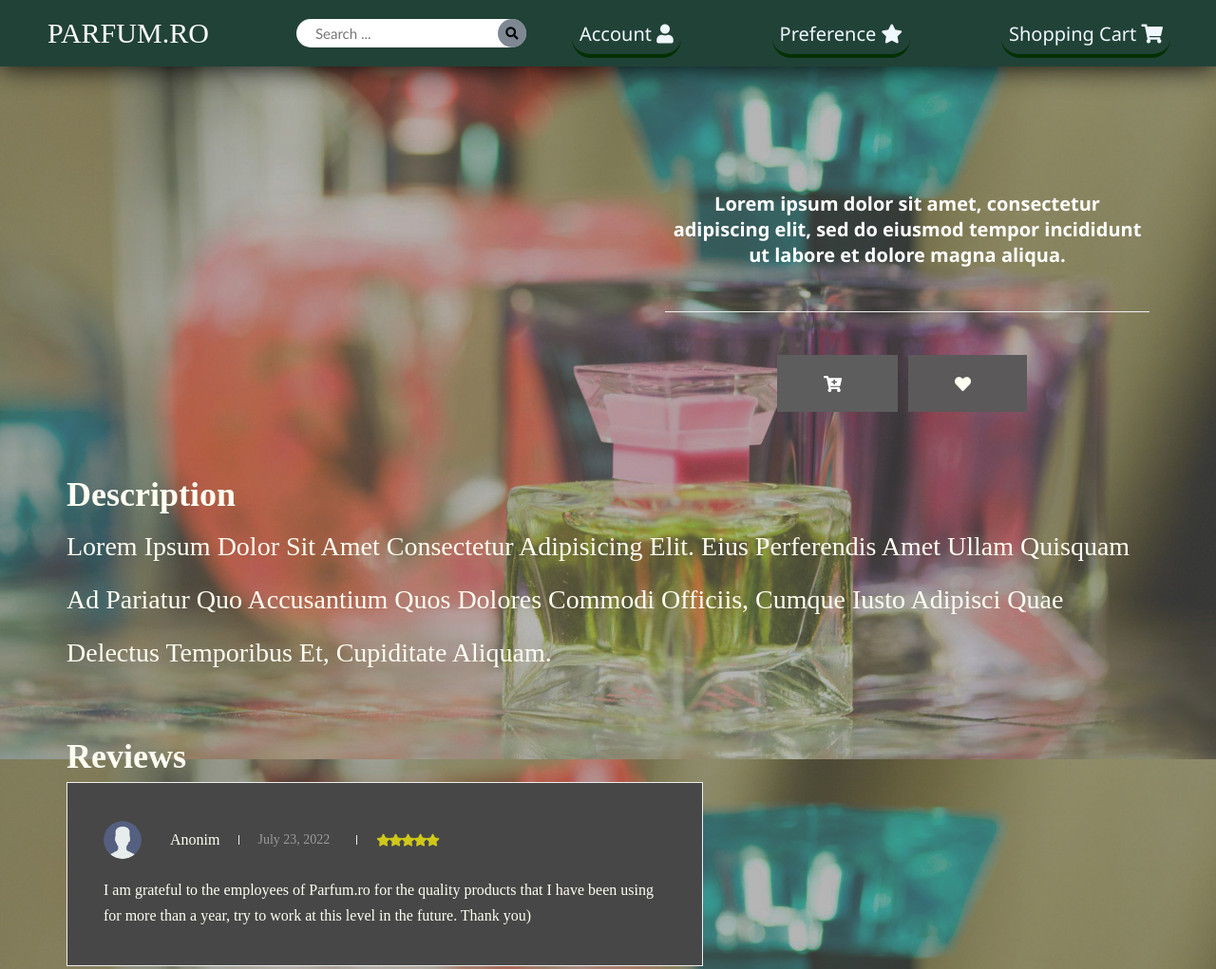
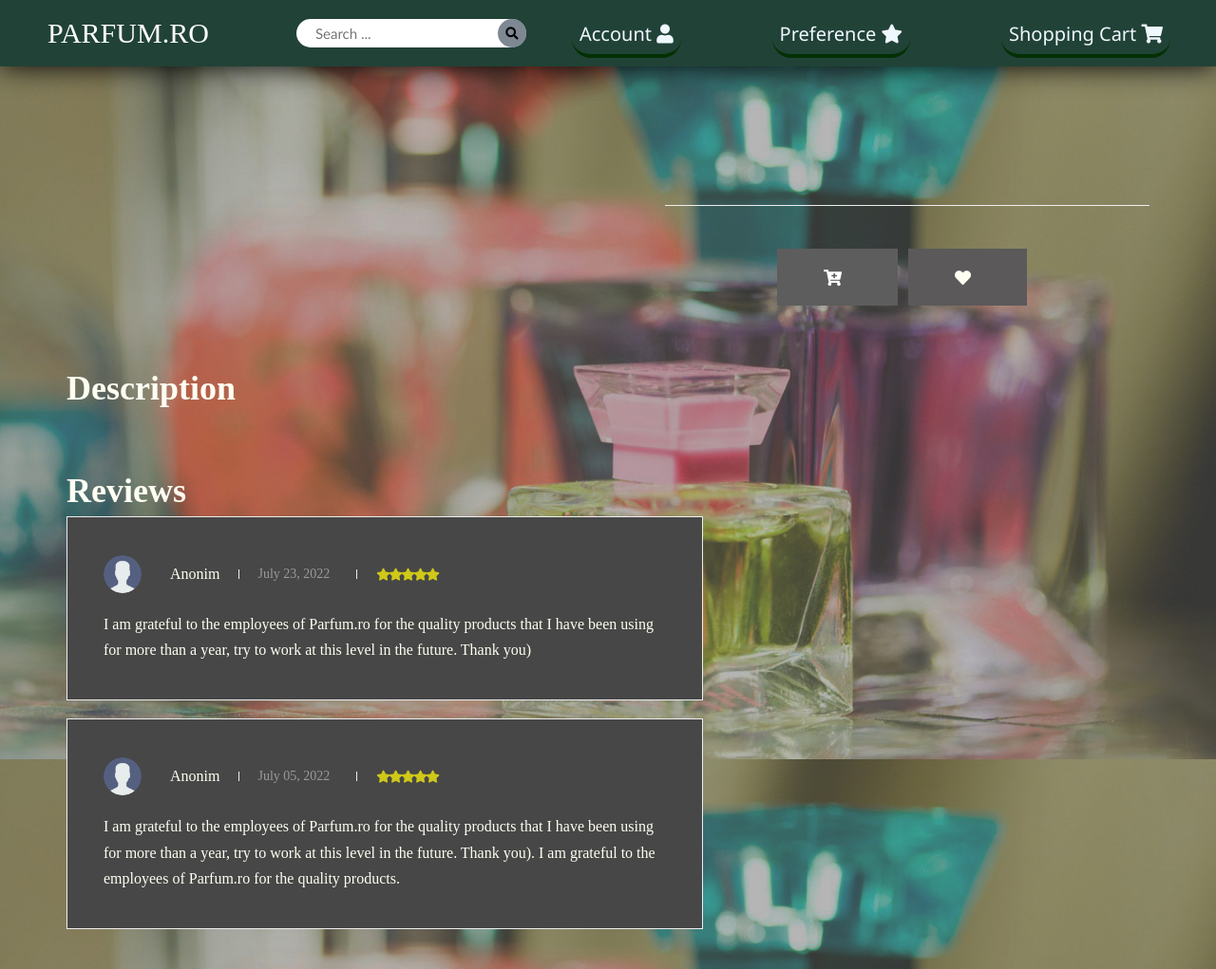
Before and after one commit to ChiscariSamuelA3/TehnologiiWeb-PerM-PerfumeWebManager, a website: page public/product.html in a window 1280 px wide. Shown: the top 1021 px of the page at 95% size. Drawn offline with Linux system fonts and the light colour scheme; no server answers.

Commit message:
update product page

```diff
--- a/public/product.html
+++ b/public/product.html
@@ -115,8 +115,6 @@
                 <h1 id="perfumeName"></h1>
                 <span class="product-price" id="perfumePrice"></span>
                 <p id="shortDescription">
-                  Lorem ipsum dolor sit amet, consectetur adipiscing elit, sed
-                  do eiusmod tempor incididunt ut labore et dolore magna aliqua.
                 </p>
 
                 <div class="product-options">
@@ -137,10 +135,6 @@
             <div class="product-detail">
               <h2><b>Description</b></h2>
               <h3 id="longDescription">
-                Lorem ipsum dolor sit amet consectetur adipisicing elit. Eius
-                perferendis amet ullam quisquam ad pariatur quo accusantium quos
-                dolores commodi officiis, cumque iusto adipisci quae delectus
-                temporibus et, cupiditate aliquam.
               </h3>
 
               <div class="product-detail__items">
```
